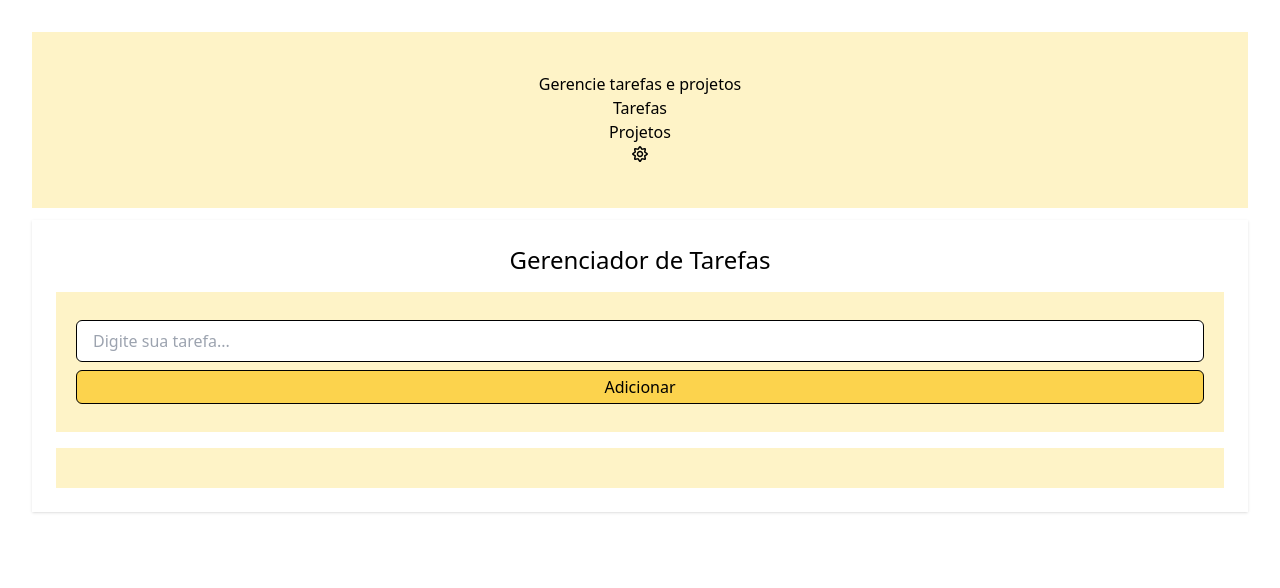
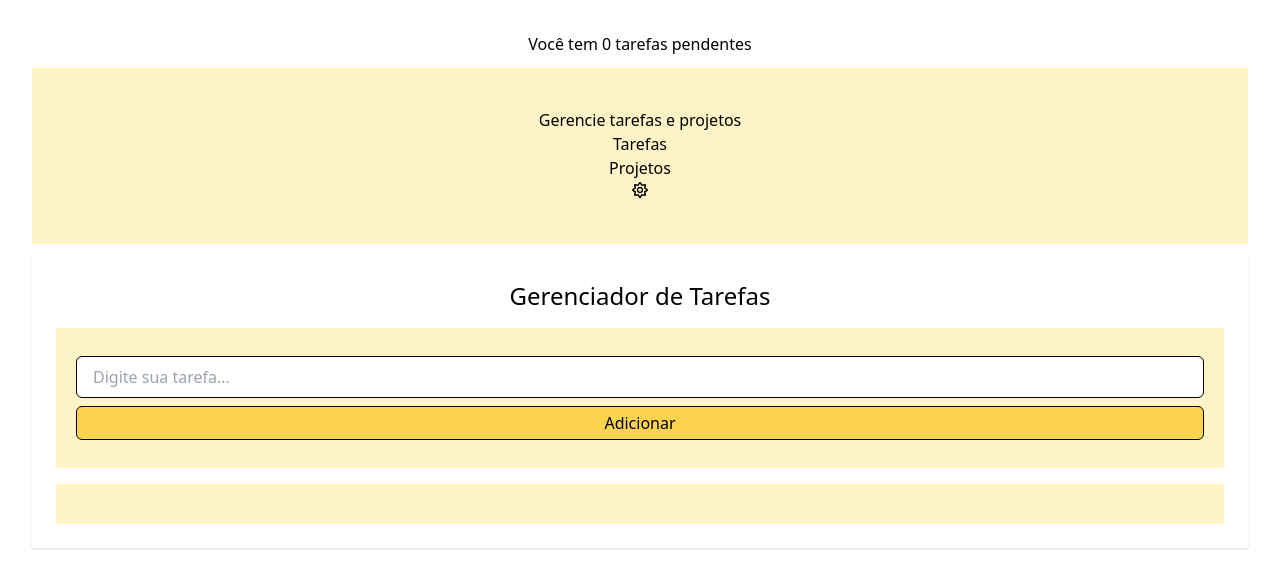
Before and after one commit to Bianca2703/Gerenciador-de-Tarefas-Web-Service, a React (Vite) app in the folder my-react-app/: page / in a window 1280 px wide. Shown: the top 588 px of the page. Built offline with nearby package versions, Linux system fonts and the light colour scheme.

Commit message:
Adiciona GlobalProvider e salva tema no LocalStorage

```diff
--- a/my-react-app/package.json
+++ b/my-react-app/package.json
@@ -13,6 +13,7 @@
     "react": "^19.2.0",
     "react-dom": "^19.2.0",
     "react-icons": "^5.5.0",
+    "react-router-dom": "^7.13.1",
     "uuid": "^10.0.0"
   },
   "devDependencies": {
--- a/my-react-app/src/App.jsx
+++ b/my-react-app/src/App.jsx
@@ -5,22 +5,27 @@ import TaskForm from "./components/TaskForm";
 import Header from "./components/Header";
 import ThemeProvider from "./components/Contexts/ThemeProvider";
 import TaskList from "./components/TaskList";
+import GlobalProvider from "./components/Contexts/GlobalProvider";
+import StatusHeader from "./components/StatusHeader";
 
 function App() {
-  const [tasks, setTasks] = useState([]);
+  //const [tasks, setTasks] = useState([]);
   //text-gray-500 MUDAR A COR DA LETRA
   return (
     <ThemeProvider>
+      <GlobalProvider>
         <div className="space-y-3 dark:bg-slate-900">
+          <StatusHeader />
           <Header />
           <div className="flex flex-col p-6 space-y-4 shadow dark:bg-slate-800">
             <h1 className="text-2xl dark:text-white">Gerenciador de Tarefas</h1>
-          <TaskForm tasks={tasks} setTasks={setTasks} />
+            <TaskForm />
             <div className="bg-amber-100 dark:bg-amber-500 p-5">
-            <TaskList tasks={tasks} setTasks={setTasks} />
+              <TaskList />
             </div>
           </div>
         </div>
+      </GlobalProvider>
     </ThemeProvider>
   );
 }
--- a/my-react-app/src/components/Contexts/GlobalProvider.js
+++ /dev/null
@@ -1,13 +0,0 @@
-import { GlobalContext } from "./GlobalContext";
-
-function GlobalProvider() {
-  const [tasks, setTasks] = useState([]);
-
-  return (
-    <GlobalContext.Provider
-      value={{ tasks, setTasks }}
-    ></GlobalContext.Provider>
-  );
-}
-
-export default GlobalProvider;
--- /dev/null
+++ b/my-react-app/src/components/Contexts/GlobalProvider.jsx
@@ -0,0 +1,14 @@
+import { GlobalContext } from "./GlobalContext";
+import { Children, useState } from "react";
+
+function GlobalProvider({ children }) {
+  const [tasks, setTasks] = useState([]);
+
+  return (
+    <GlobalContext.Provider value={{ tasks, setTasks }}>
+      {children}
+    </GlobalContext.Provider>
+  );
+}
+
+export default GlobalProvider;
--- a/my-react-app/src/components/Contexts/ThemeProvider.jsx
+++ b/my-react-app/src/components/Contexts/ThemeProvider.jsx
@@ -2,16 +2,24 @@ import { useEffect, useState } from "react";
 import { ThemeContext } from "./ThemeContext";
 
 function ThemeProvider({ children }) {
-  const [theme, setTheme] = useState("light");
+  const [theme, setTheme] = useState(() => {
+    const saveTheme = localStorage.getItem("theme");
+    return saveTheme ? saveTheme : "light";
+  });
 
   useEffect(() => {
-    const root = document.documentElement;
+    const root = document.documentElement; //html
 
     if (theme === "dark") {
       root.classList.add("dark");
     } else {
       root.classList.remove("dark");
     }
+  }, [theme]);
+
+  //Salva o tema no localstorage sempre que theme mudar
+  useEffect(() => {
+    localStorage.setItem("theme", theme);
   }, [theme]);
 
   return (
--- a/my-react-app/src/components/Header.jsx
+++ b/my-react-app/src/components/Header.jsx
@@ -1,4 +1,4 @@
-import { useContext } from "react";
+import { useContext, useEffect } from "react";
 import { ThemeContext } from "./Contexts/ThemeContext";
 import { FaRegSun } from "react-icons/fa";
 import { FaRegMoon } from "react-icons/fa";
--- a/my-react-app/src/components/ProjectList.jsx
+++ b/my-react-app/src/components/ProjectList.jsx
@@ -0,0 +1,5 @@
+function ProjectList() {
+  return;
+}
+
+return ProjectList;
--- a/my-react-app/src/components/StatusHeader.jsx
+++ b/my-react-app/src/components/StatusHeader.jsx
@@ -1,5 +1,12 @@
+import { useContext } from "react";
+import { GlobalContext } from "./Contexts/GlobalContext";
+
 function StatusHeader() {
-  return <p>Você tem {} tarefas pendentes </p>;
+  const { tasks } = useContext(GlobalContext);
+
+  const outstanding = tasks.filter((task) => task.isCompleted === false).length;
+
+  return <p>Você tem {outstanding} tarefas pendentes </p>;
 }
 
 export default StatusHeader;
--- a/my-react-app/src/components/TaskForm.jsx
+++ b/my-react-app/src/components/TaskForm.jsx
@@ -1,7 +1,11 @@
 import { useEffect, useState } from "react";
 import { v4 } from "uuid";
+import { useContext } from "react";
+import { GlobalContext } from "./Contexts/GlobalContext";
 
-function TaskForm({ tasks, setTasks }) {
+function TaskForm() {
+  const { tasks, setTasks } = useContext(GlobalContext);
+
   const [title, setTitle] = useState("");
   function onSubmmitTask(title) {
     const newTaskAdd = {
--- a/my-react-app/src/components/TaskItem.jsx
+++ b/my-react-app/src/components/TaskItem.jsx
@@ -1,4 +1,9 @@
-function TaskItem({ tasks, setTasks }) {
+import { useContext } from "react";
+import { GlobalContext } from "./Contexts/GlobalContext";
+
+function TaskItem() {
+  const { tasks, setTasks } = useContext(GlobalContext);
+
   function onTaskClick(taskId) {
     const newTasks = tasks.map((task) => {
       if (task.id === taskId) {
--- a/my-react-app/src/components/TaskList.jsx
+++ b/my-react-app/src/components/TaskList.jsx
@@ -1,7 +1,11 @@
 import { useState, useEffect } from "react";
 import TaskItem from "./TaskItem";
+import { useContext } from "react";
+import { GlobalContext } from "./Contexts/GlobalContext";
 
-function TaskList({ tasks, setTasks }) {
+function TaskList() {
+  const { tasks, setTasks } = useContext(GlobalContext);
+
   const [isLoaded, setIsLoaded] = useState(false);
 
   useEffect(() => {
@@ -19,7 +23,7 @@ function TaskList({ tasks, setTasks }) {
     localStorage.setItem("tasks", JSON.stringify(tasks));
   }, [tasks, isLoaded]);
 
-  return <TaskItem tasks={tasks} setTasks={setTasks} />;
+  return <TaskItem />;
 }
 
 export default TaskList;
```
Also changed, not shown: 1 other file (tests, documents, lock files or other folders). Lines whose indentation alone changed are shown as unchanged.
